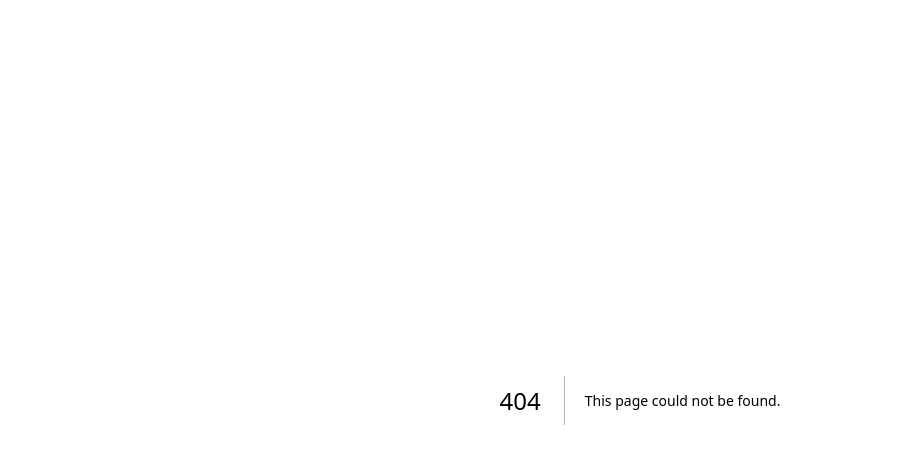
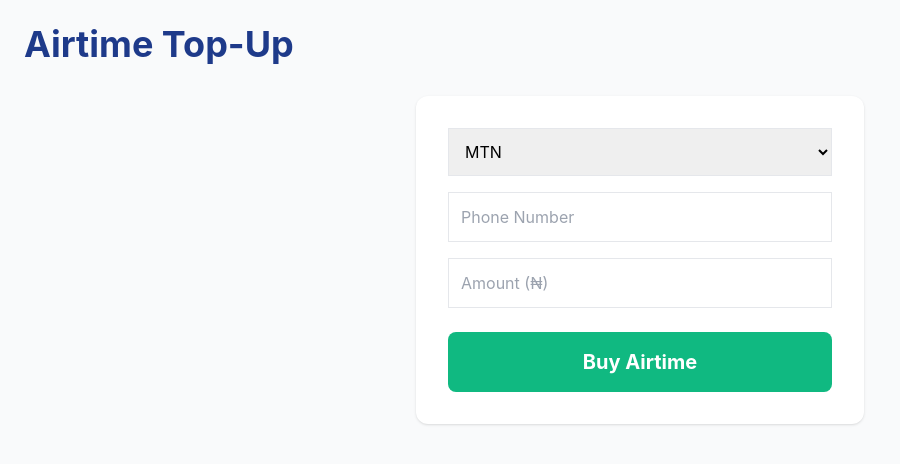
Before and after one commit to Lamido007/Dududata, a Next.js app: page /pages/airtime in a window 1280 px wide. Before the commit this address had no page. Shown: the top 464 px of the page, without its empty margins (0-900 px from the left). Built offline with nearby package versions, Linux system fonts and the light colour scheme.

Commit message:
Create Airtime component for top-up interface

```diff
--- /dev/null
+++ b/pages/pages/airtime.js
@@ -0,0 +1,17 @@
+export default function Airtime() {
+  return (
+    <div className="min-h-screen bg-gray-50 p-6">
+      <h1 className="text-4xl font-bold text-primary mb-8">Airtime Top-Up</h1>
+      <div className="max-w-md mx-auto bg-white rounded-xl shadow p-8">
+        <select className="w-full p-3 border mb-4 text-black">
+          <option>MTN</option><option>Glo</option><option>Airtel</option><option>9mobile</option>
+        </select>
+        <input placeholder="Phone Number" className="w-full p-3 border mb-4 text-black" />
+        <input placeholder="Amount (₦)" className="w-full p-3 border mb-6 text-black" />
+        <button className="w-full bg-accent text-white py-4 rounded-lg text-xl font-bold">
+          Buy Airtime
+        </button>
+      </div>
+    </div>
+  )
+}
```
